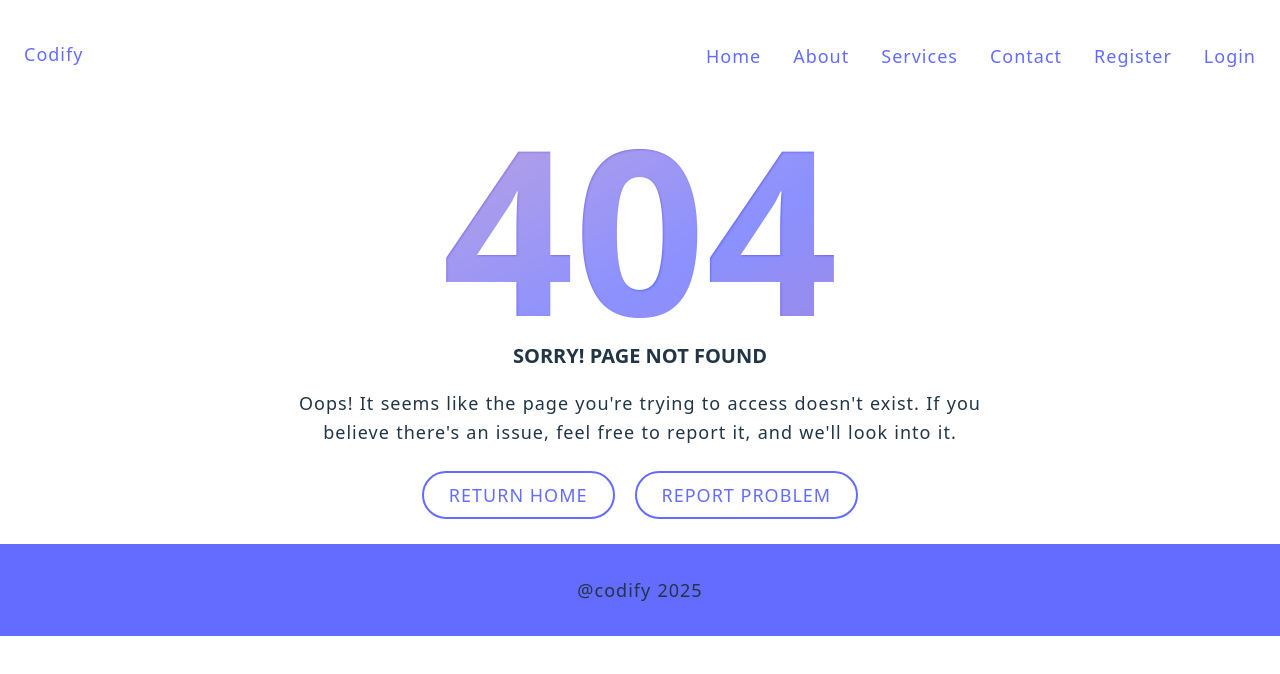
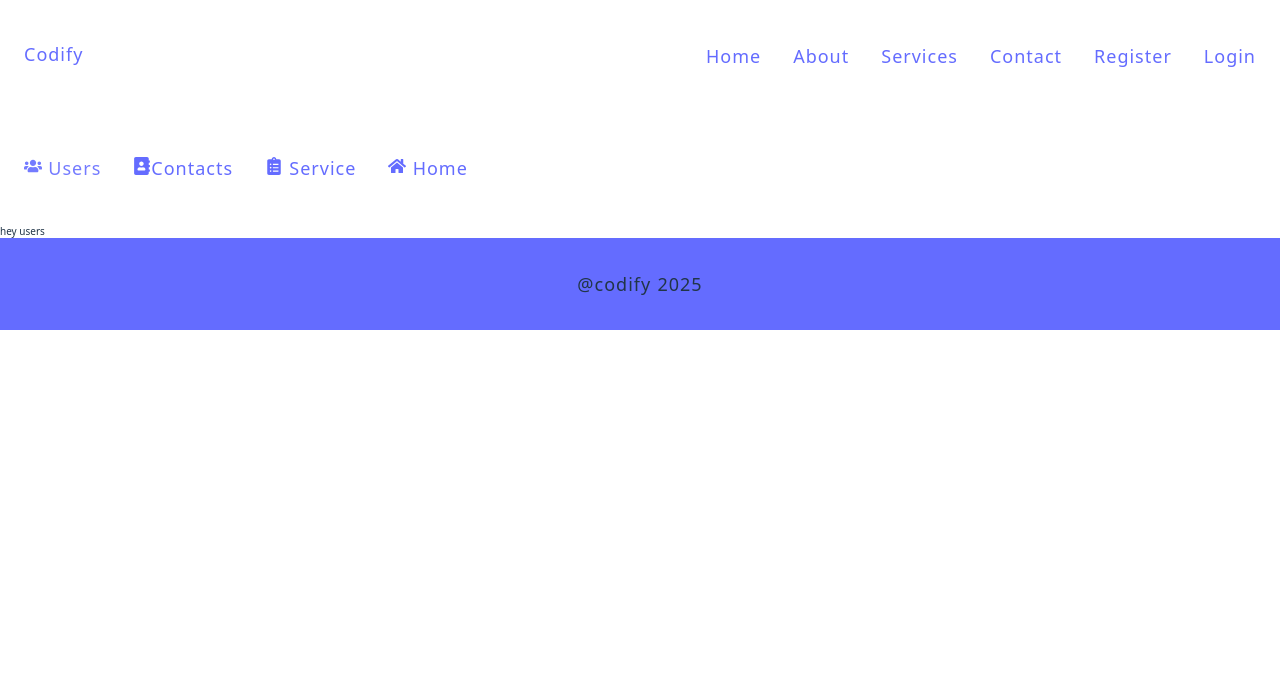
Before and after one commit to SanaAmreenKhan/mern_project_dashboard, a React (Vite) app in the folder client/: page /admin/users in a window 1280 px wide. Shown: the top 674 px of the page. Built offline with nearby package versions, Linux system fonts and the light colour scheme; no server answers.

Commit message:
Routing added for admin pages on FE.

```diff
--- a/client/src/App.jsx
+++ b/client/src/App.jsx
@@ -10,6 +10,9 @@
 import { Error } from "./pages/Error";
 import { Footer } from "./components/Footer/Footer";
 import { ToastContainer } from "react-toastify";
+import AdminLayout from "./components/layouts/Admin-layout";
+import AdminUsers from "./pages/Admin-Users";
+import AdminContacts from "./pages/Admin-Contacts";
 
 const App = () => {
   return (
@@ -25,6 +28,10 @@
           <Route path="/login" element={<Login />} />
           <Route path="/logout" element={<Logout />} />
           <Route path="*" element={<Error />} />
+          <Route path="/admin" element={<AdminLayout />}>
+            <Route path="users" element={<AdminUsers />} />
+            <Route path="contacts" element={<AdminContacts />} />
+          </Route>
         </Routes>
         <Footer />
       </BrowserRouter>
--- /dev/null
+++ b/client/src/components/layouts/Admin-layout.jsx
@@ -0,0 +1,47 @@
+import React from "react";
+import {
+  FaUsers,
+  FaAddressBook,
+  FaClipboardList,
+  FaHome,
+} from "react-icons/fa";
+import { NavLink, Outlet } from "react-router-dom";
+
+const AdminLayout = () => {
+  return (
+    <>
+      <header>
+        <div className="container">
+          <nav>
+            <ul>
+              <li>
+                <NavLink to="/admin/users">
+                  <FaUsers /> Users
+                </NavLink>
+              </li>
+              <li>
+                <NavLink to="/admin/contacts">
+                  <FaAddressBook />
+                  Contacts
+                </NavLink>
+              </li>
+              <li>
+                <NavLink to="/admin/services">
+                  <FaClipboardList /> Service
+                </NavLink>
+              </li>
+              <li>
+                <NavLink to="/">
+                  <FaHome /> Home
+                </NavLink>
+              </li>
+            </ul>
+          </nav>
+        </div>
+      </header>
+      <Outlet />
+    </>
+  );
+};
+
+export default AdminLayout;
--- /dev/null
+++ b/client/src/pages/Admin-Contacts.jsx
@@ -0,0 +1,7 @@
+import React from "react";
+
+const AdminContacts = () => {
+  return <div>hii contacts</div>;
+};
+
+export default AdminContacts;
--- /dev/null
+++ b/client/src/pages/Admin-Users.jsx
@@ -0,0 +1,7 @@
+import React from "react";
+
+const AdminUsers = () => {
+  return <div>hey users</div>;
+};
+
+export default AdminUsers;
```
